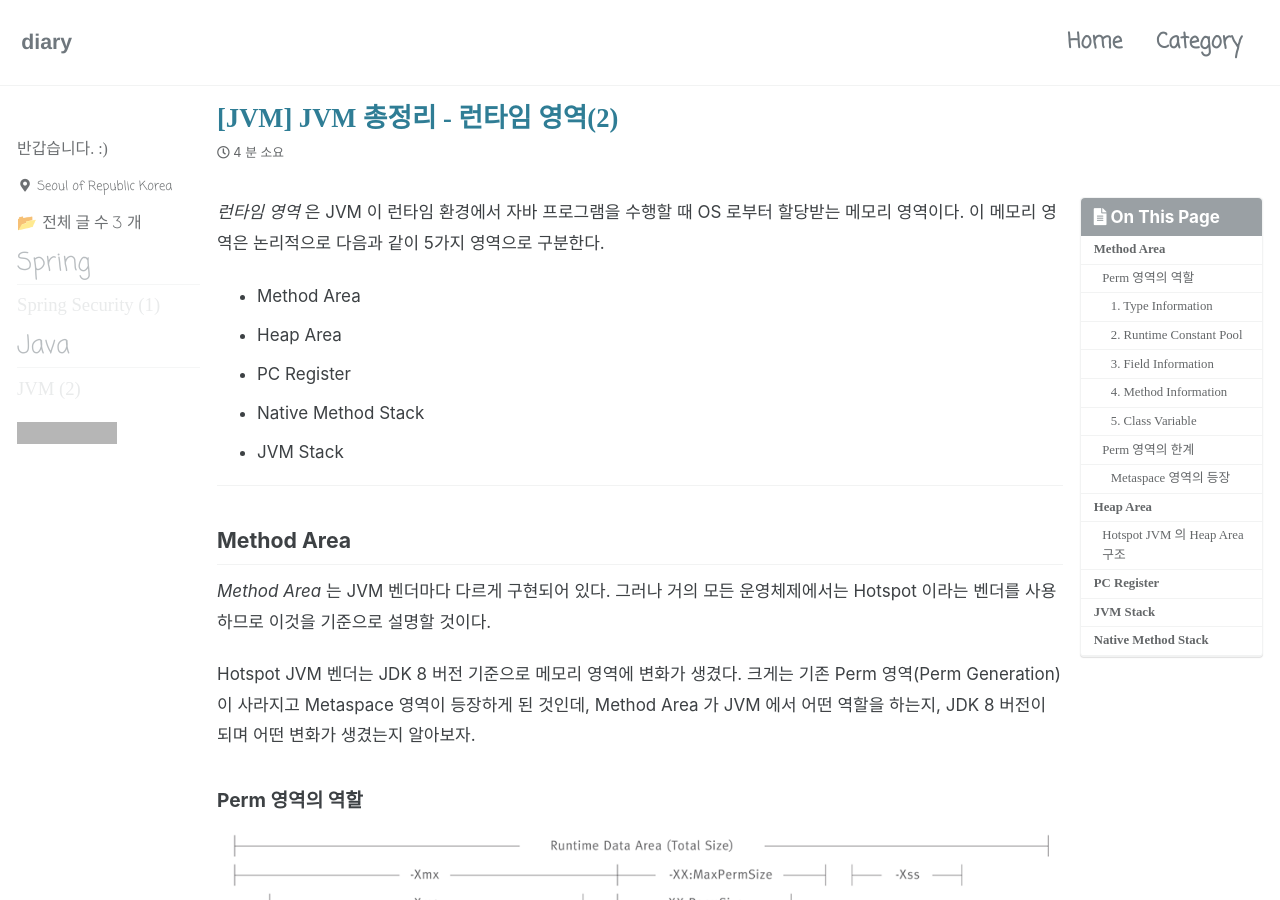
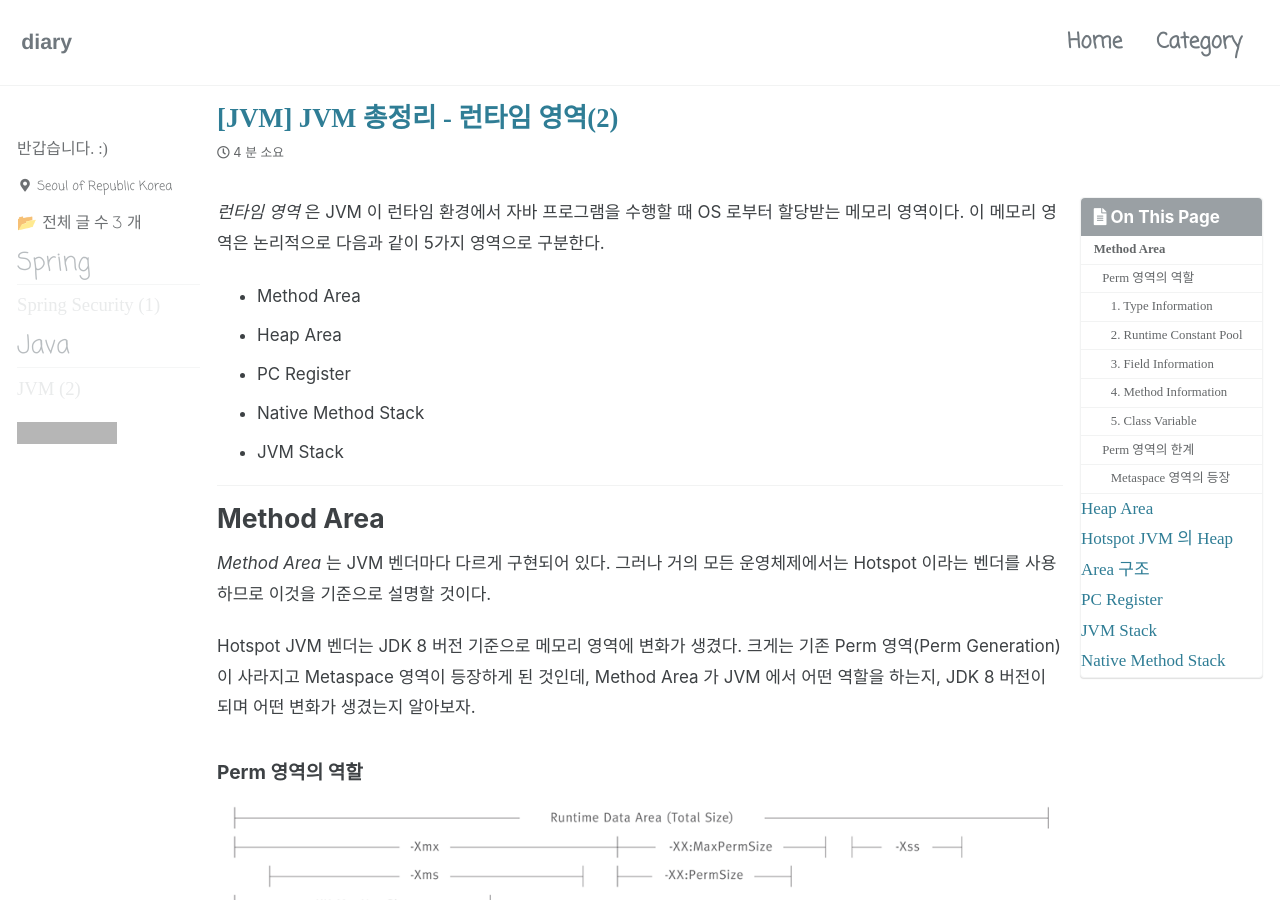
Before and after one commit to laegel123/blog, a Jekyll site: the page built from _posts/java/jvm/2023-08-07-ch1.md, in a window 1280 px wide and 900 px high. Built offline with Jekyll 4.4.1, drawn with Linux system fonts in a browser that asks for light colours; cached includes are drawn as plain includes; some web fonts are replaced; comment, search, counter and statistics services are not loaded; grey boxes are pictures that could not be loaded.

Commit message:
JVM 게시

```diff
--- a/_posts/java/jvm/2023-08-07-ch1.md
+++ b/_posts/java/jvm/2023-08-07-ch1.md
@@ -23,7 +23,7 @@ last_modified_at: 2023-08-07
 
 ---
 
-## Method Area
+# Method Area
 *Method Area* 는 JVM 벤더마다 다르게 구현되어 있다. 그러나 거의 모든 운영체제에서는 Hotspot 이라는 벤더를 사용하므로 이것을 기준으로 설명할 것이다.
 
 Hotspot JVM 벤더는 JDK 8 버전 기준으로 메모리 영역에 변화가 생겼다. 크게는 기존 Perm 영역(Perm Generation) 이 사라지고 Metaspace 영역이 등장하게 된 것인데, Method Area 가 JVM 에서 어떤 역할을 하는지, JDK 8 버전이 되며 어떤 변화가 생겼는지 알아보자.
@@ -74,7 +74,7 @@ static object 도 마찬가지로 비슷하게 변경되었다.
 기존 Perm 영역에서는 static object 가 Perm 영역에 저장되어 GC 의 대상이 되지 않았지만, JDK 8 버전 이후 Heap Area 에 저장되도록 변경되었고, reference 값만 Metaspace 에서 관리하게 함으로써 사용되지 않는 static object 는 GC 의 대상이 될 수 있게 되었다.
 
 
-## Heap Area
+# Heap Area
 *Heap Area* 는 Object 클래스를 상속받는 모든 객체들(클래스 인스턴스)과 해당 인스턴스 변수들을 담는 공간이다. 이곳에서는 실제 데이터를 가진 인스턴스와 배열 뿐만 아니라 문자열에 대한 정보를 가진 String Constant Pool(JDK 8 이후) 등이 저장된다.
 
 이 영역은 JVM 당 하나만 생성이 되며, 해당 영역이 가진 데이터는 모든 JVM Stack 영역에서 참조되어 thread 간 공유되기 때문에 같은 애플리케이션을 사용하는 thread 사이에서 인스턴스를 공유하는 경우 동기화 문제가 수반될 수 있다. 또한 참조되지 않는
@@ -93,13 +93,13 @@ Hotspot JVM 은 크게 Yong 영역과 Old 영역으로 나뉘어져 있다.
 *Old 영역*은 Yong 영역에서 Reachable 상태를 유지하며 살아남은 객체가 복사되는 영역이다. 계속해서 사용되는 객체들이 저장되는 공간이기 때문에 Yong 영역보다 크게 할당되며 GC 작업 시간이 Minor GC 보다 훨씬 오래 걸린다.
 이 영역에서 일어나는 GC를 Major GC 라 부른다.
 
-## PC Register
+# PC Register
 *PC Register* 는 쓰레드가 현재 실행중인 메서드의 명령을 담고 있는 JVM 명령어 주소를 저장한다.
 
 명령어가 자바 메서드를 수행하고 있다면 JVM 명령어의 주소를 저장하지만, 만약 다른 언어의 메서들를 수행한다면 UNDEFINED 상태가 되고, 다른 언어의 메서드는 뒤에 설명할 Native Method Stack Srea 에서 수행하게 된다.
 
 
-## JVM Stack
+# JVM Stack
 *JVM Stack* 은 메서드를 호출할 때마다 frame 이라는 단위의 정보를 push(추가) 하고 메서드가 종료되면 해당 frame을 pop(제거) 하는 동작을 수행한다. 이런 특징으로 자바에서 변수는 선언된 블록 안에서만 유효하고, 블록을 벗어나면 스택에서 제거되어 알 수 없게 된다.
 
 frame 은 다음 3가지로 구성된다.
@@ -107,7 +107,7 @@ frame 은 다음 3가지로 구성된다.
 - Operand Stack: 메서드 내 계산을 위한 작업 공간이다. 바이트 코드 명령문들이 들어있는 공간이라고 할 수 있다.
 - Constant Pool Reference: Constant Pool 참조를 위한 공간이다.
 
-## Native Method Stack
+# Native Method Stack
 프로그램을 실행하다 보면 경우에 따라서는 순수하게 JAVA로 구성된 코드만을 사용할 수 없는 시스템의 자원이나 API가 존재한다. 이러한 다른 프로그래밍 언어로 작성된 메서드들을 native method 라고 하는데, Native Method Stack 은 이런 native method
 들을 다루는 영역이다.
 
```
